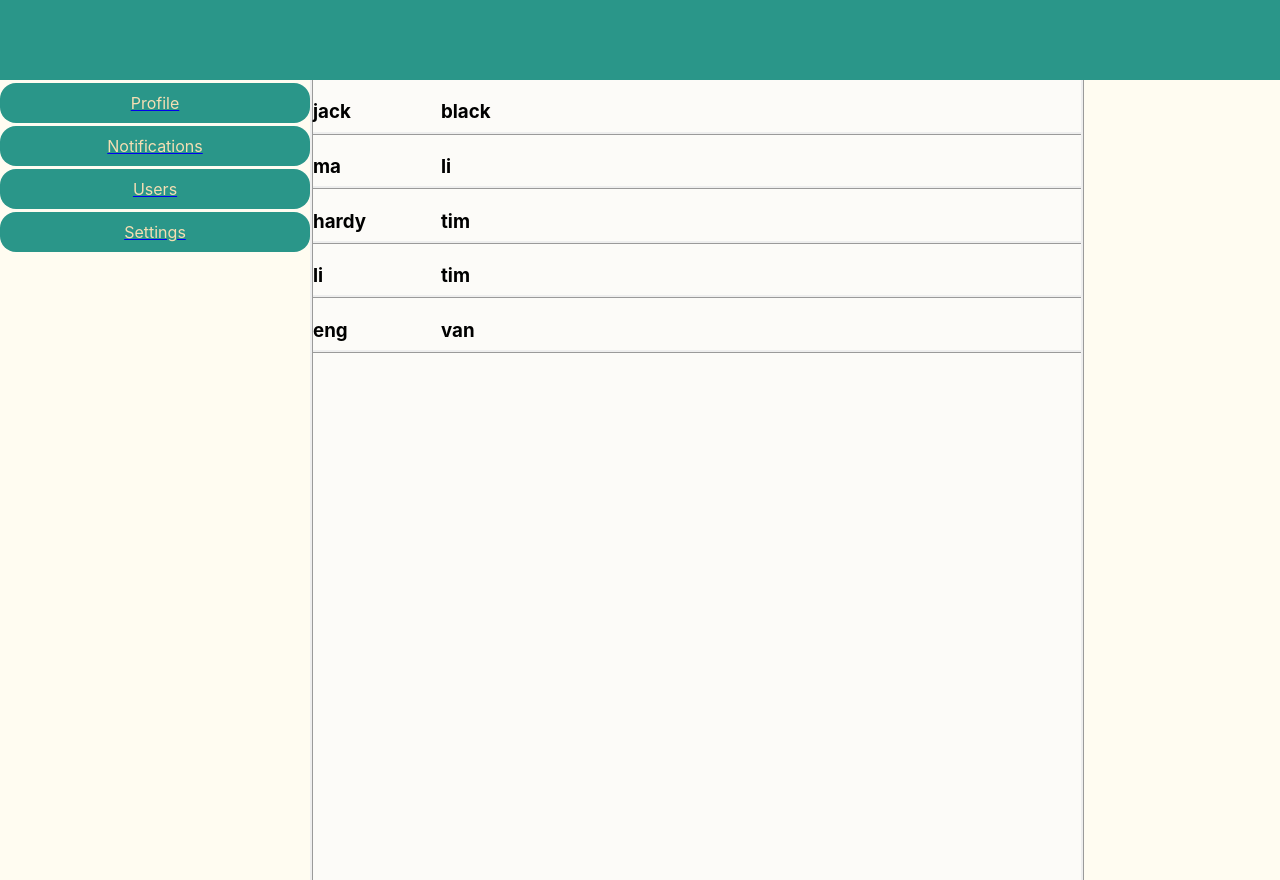
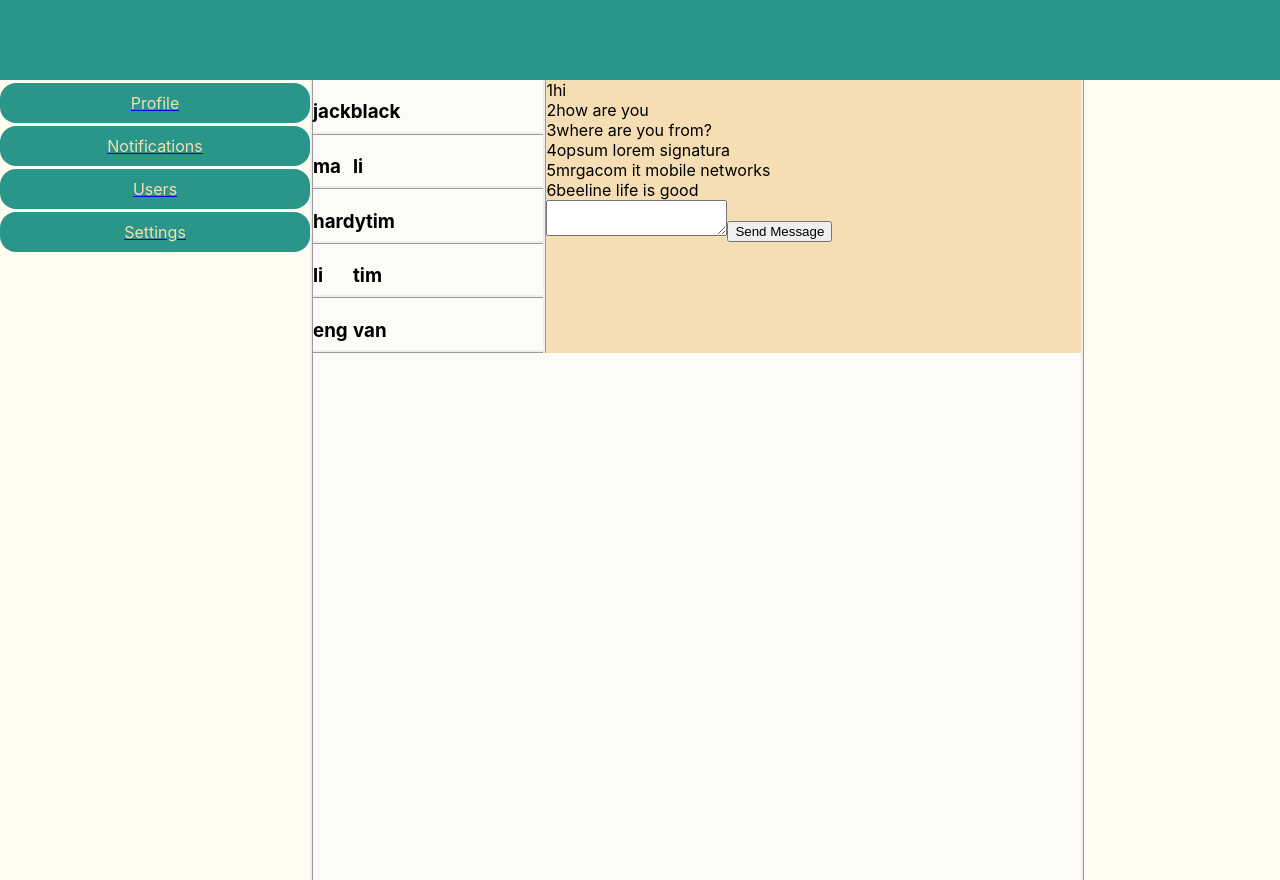
Before and after one commit to nurabdu/interface, a React (Create React App) app: page /users in a window 1280 px wide. Built offline with nearby package versions, Linux system fonts and the light colour scheme.

Commit message:
add new method in states/redux folder

```diff
--- a/src/App.js
+++ b/src/App.js
@@ -27,7 +27,10 @@ function App(props) {
           <Route
               path="/users"
               element={
-               <Users usersData={props.state.usersPage.users}/>}
+               <Users
+                usersData={props.state.usersPage.users}
+                dialogPage={props.state.dialogPage.dialogs}
+                AddMessage={props.AddMessage}/>}
                />
           <Route path="/settings" element={<Settings />} />
         </Routes>
--- /dev/null
+++ b/src/Dialog/Message/Message.jsx
@@ -0,0 +1,33 @@
+import React from 'react';
+import styled from 'styled-components';
+import Messages from '../Messages';
+
+const MessageStyle = styled.div`
+
+`;
+
+function Message(props) {
+
+    const message = React.createRef()
+    const Send = () => {
+        let text = message.current.value;
+        props.AddMessage(text);
+    }
+
+    let messageElement = props.dialogPage.map((message) => <Messages id={message.id} messages={message.message} />)
+
+    console.log(messageElement);
+    return (<>
+        <MessageStyle>
+            <div>
+                {messageElement}
+            </div>
+        </MessageStyle>
+         <textarea ref={message}>
+         </textarea>
+         <button onClick={Send}> Send Message</button>
+         </>
+    )
+}
+
+export default Message;
--- a/src/Dialog/Messages.jsx
+++ b/src/Dialog/Messages.jsx
@@ -1,8 +1,8 @@
-import React from 'react'
+import React from 'react';
 
- const Messages = () => {
+ const Messages = (props) => {
   return (
-    <div>Messages</div>
+    <div>{props.id}{props.messages}</div>
   )
 }
 export default Messages;
--- a/src/Users/Users.jsx
+++ b/src/Users/Users.jsx
@@ -1,13 +1,41 @@
 import React from 'react';
 import UserItems from './UserItem/UserItems';
+import Message from '../Dialog/Message/Message';
+import styled from 'styled-components';
 
-const  Users = (props) => {
+const Archive = styled.div`
+display: grid;
+grid-template-columns: 30% 1fr;
 
- let userElement = props.usersData.map((u)=> <UserItems name={u.name} surname={u.surname}/>)
+.messagesArchive{
+  border-left: ridge;
+  width: auto;
+  height: auto;
+  background-color: wheat;
+}
+
+.users{
+  width: 240px;
+}
+`;
+
+
+const Users = (props) => {
+
+  let userElement = props.usersData.map((u) => <UserItems name={u.name} surname={u.surname} />)
 
   return (
     <>
-      {userElement}
+      <Archive>
+        <div className='users'>
+          {userElement}
+        </div>
+        <div className='messagesArchive'>
+          <Message
+            dialogPage={props.dialogPage}
+            AddMessage={props.AddMessage} />
+        </div>
+      </Archive>
     </>
   )
 }
--- a/src/index.js
+++ b/src/index.js
@@ -6,15 +6,17 @@ import App from './App';
 //import *as serviceWorker from './serviceWorker'
 import reportWebVitals from './reportWebVitals';
 import state from './redux/state';
+import {AddMessage} from './redux/state';
+
+
+//  AddMessage('meassasda');
 
 ReactDOM.render(
-
     <BrowserRouter>
       <App state={state}
-        />
+       AddMessage={AddMessage}/>
     </BrowserRouter>
-,
-  document.getElementById('root')
+,document.getElementById('root')
 );
 //<React.StrictMode></React.StrictMode>
 // If you want to start measuring performance in your app, pass a function
--- a/src/redux/state.js
+++ b/src/redux/state.js
@@ -28,4 +28,14 @@ let state = {
             ]
     }
 }
+
+export let AddMessage = (dialogPage) =>{
+
+    let newMessage = {
+        id: 7,
+        message: dialogPage
+    };
+    state.dialogPage.dialogs.push(newMessage);
+};
+
 export default state;
```
